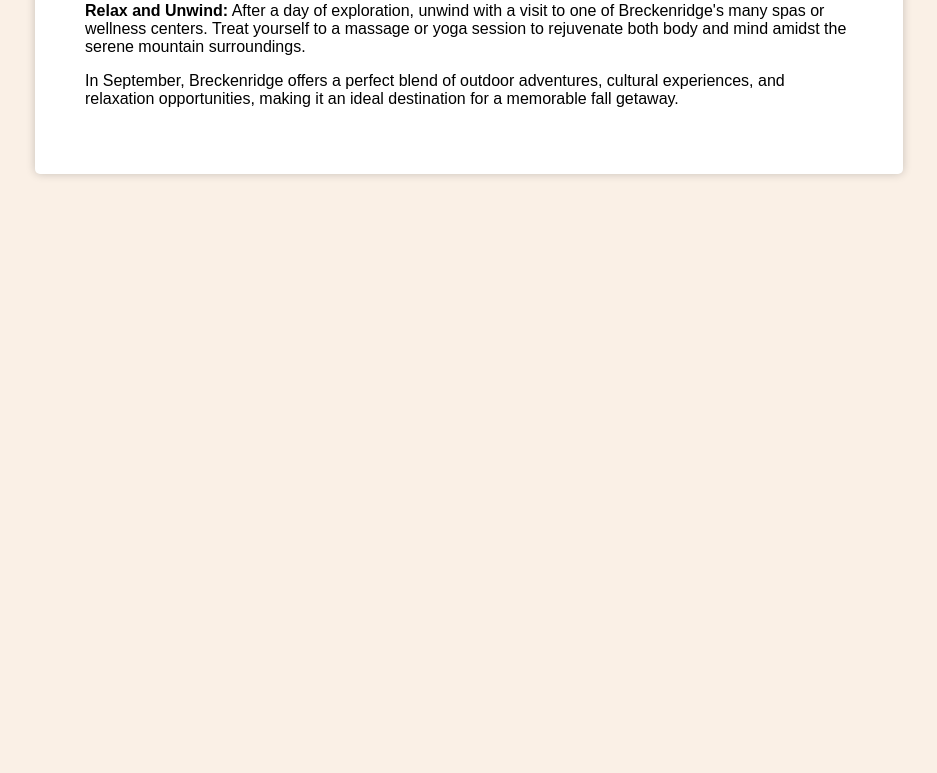
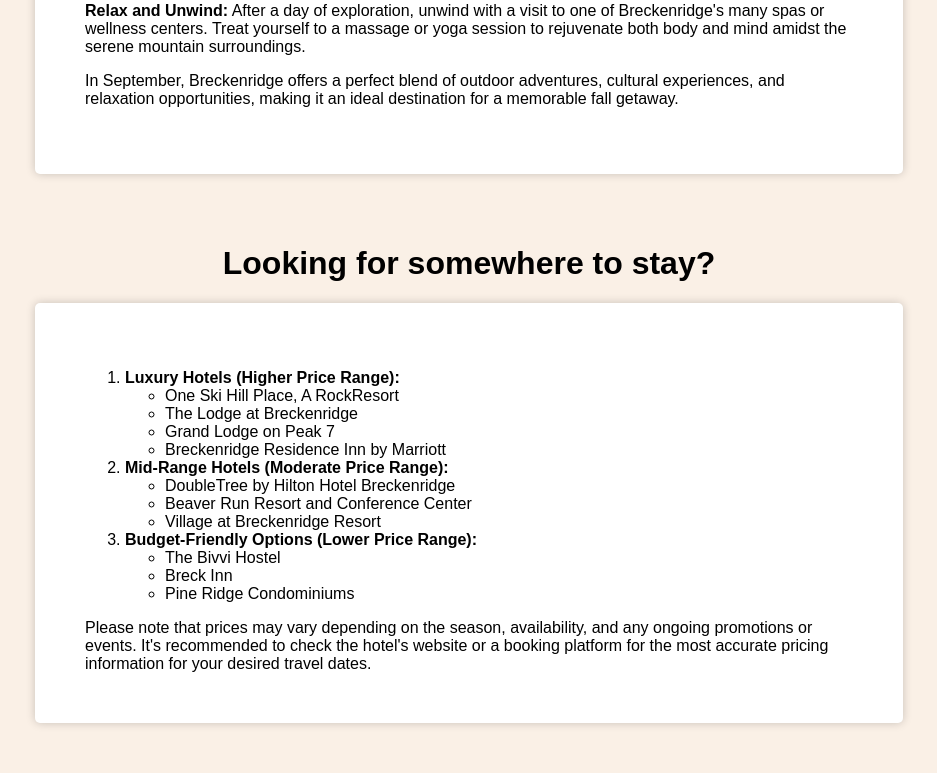
Before and after one commit to EricMTodd/wedding-site, a Flask app: page /travel-and-stay in a window 1280 px wide. Shown: the part 998-1771 px from the top of the page, without its empty margins (171-1108 px from the left). Run offline with Flask 3, Linux system fonts and the light colour scheme.

Commit message:
Gallery is working. Added hotels list.

```diff
--- a/app.py
+++ b/app.py
@@ -1,5 +1,6 @@
 from flask import Flask, render_template
 from datetime import date
+import os
 
 app = Flask(__name__)
 
@@ -16,7 +17,9 @@
 
 @app.route('/gallery')
 def gallery():
-	return render_template('gallery.html')
+	image_folder = os.path.join(app.static_folder, 'images', 'gallery')
+	image_files = [f for f in os.listdir(image_folder) if os.path.isfile(os.path.join(image_folder,f))]
+	return render_template('gallery.html', image_files=image_files)
 
 @app.route('/rsvp')
 def rsvp():
--- a/static/css/index.css
+++ b/static/css/index.css
@@ -1,6 +1,5 @@
 main {
     background-image: url("../images/gallery/Caitlyn\ +\ Eric-100.jpg");
-
     background-position: top center;
     background-size: cover;
 }
@@ -18,4 +17,6 @@
     height: 200px;
     width: 700px;
     margin-top: 25px;
+    border-radius: 5px;
+    box-shadow: 0px 0px 10px rgba(0, 0, 0, 0.2);
 }
--- a/static/css/main.css
+++ b/static/css/main.css
@@ -30,7 +30,7 @@
 
 a:hover {
     transition: 0.2s;
-    text-shadow: 1px 1px 5px slategray;
+    text-shadow: 0px 0px 10px rgba(0, 0, 0, 0.6);
 }
 
 a:active {
--- a/templates/index.html
+++ b/templates/index.html
@@ -21,7 +21,7 @@
                 <div>We're getting married!</div>
                 <h1 id="names">Caitlyn & Eric</h1>
                 <div>{{ delta.days }} days to the event</div>
-                <div>September 14th, 2024 // Breckenridge // Colorado<div>
+                <div>September 14th, 2024 // Breckenridge, Colorado<div>
             </div>
         </main>
     </body>
--- a/templates/travel-and-stay.html
+++ b/templates/travel-and-stay.html
@@ -45,6 +45,34 @@
 
                 <p>In September, Breckenridge offers a perfect blend of outdoor adventures, cultural experiences, and relaxation opportunities, making it an ideal destination for a memorable fall getaway.</p>
             </div>
+            <h1>Looking for somewhere to stay?</h1>
+            <div>
+                <ol>
+                    <li><strong>Luxury Hotels (Higher Price Range):</strong></li>
+                    <ul>
+                        <li><a href="https://www.breckenridge.com/plan-your-trip/stay/one-ski-hill-place.aspx" target="_blank">One Ski Hill Place, A RockResort</a></li>
+                        <li><a href="https://thelodgeatbreckenridge.com/?gad_source=1&gclid=CjwKCAiA8sauBhB3EiwAruTRJlJams89cyYlCvWRMFZ6aJVATAxACGWs78Rj2l1ypdsLwLsKUI60MRoCLlUQAvD_BwE" target="_blank">The Lodge at Breckenridge</a></li>
+                        <li><a href="https://www.grandlodgeonpeak7.com/?y_source=1_MjcxMTgxNDYtNzE1LWxvY2F0aW9uLndlYnNpdGU%3D" target="_blank">Grand Lodge on Peak 7</a></li>
+                        <li><a href="https://www.marriott.com/en-us/hotels/qkbri-residence-inn-breckenridge/overview/?scid=f2ae0541-1279-4f24-b197-a979c79310b0" target="_blank">Breckenridge Residence Inn by Marriott</a></li>
+                    </ul>
+
+                    <li><strong>Mid-Range Hotels (Moderate Price Range):</strong></li>
+                    <ul>
+                        <li><a href="https://www.hilton.com/en/hotels/qkbvrdt-doubletree-breckenridge/?SEO_id=GMB-AMER-DT-QKBVRDT&y_source=1_MTM3MjY1MC03MTUtbG9jYXRpb24ud2Vic2l0ZQ%3D%3D" target="_blank">DoubleTree by Hilton Hotel Breckenridge</a></li>
+                        <li><a href="https://beaverrun.com/" target="_blank">Beaver Run Resort and Conference Center</a></li>
+                        <li><a href="https://www.thevillageatbreckenridge.org/" target="_blank">Village at Breckenridge Resort</a></li>
+                    </ul>
+
+                    <li><strong>Budget-Friendly Options (Lower Price Range):</strong></li>
+                    <ul>
+                        <li><a href="https://www.thebivvi.com/" target="_blank">The Bivvi Hostel</a></li>
+                        <li><a href="https://www.breckinn.com/" target="_blank">Breck Inn</a></li>
+                        <li><a href="https://www.vacasa.com/usa/Pine-Ridge-Condos-CO/?utm_source=gmb&utm_medium=organic&utm_campaign=GMB-PineRidgeCondominiums" target="_blank">Pine Ridge Condominiums</a></li>
+                    </ul>
+                </ol>
+
+        Please note that prices may vary depending on the season, availability, and any ongoing promotions or events. It's recommended to check the hotel's website or a booking platform for the most accurate pricing information for your desired travel dates.
+            </div>
         </main>
     </body>
 </html>
```
Also changed, not shown: static/css/gallery.css (+23 -0 lines), static/js/gallery.js (deleted, +0 -12 lines), templates/gallery.html (+6 -1 lines).
